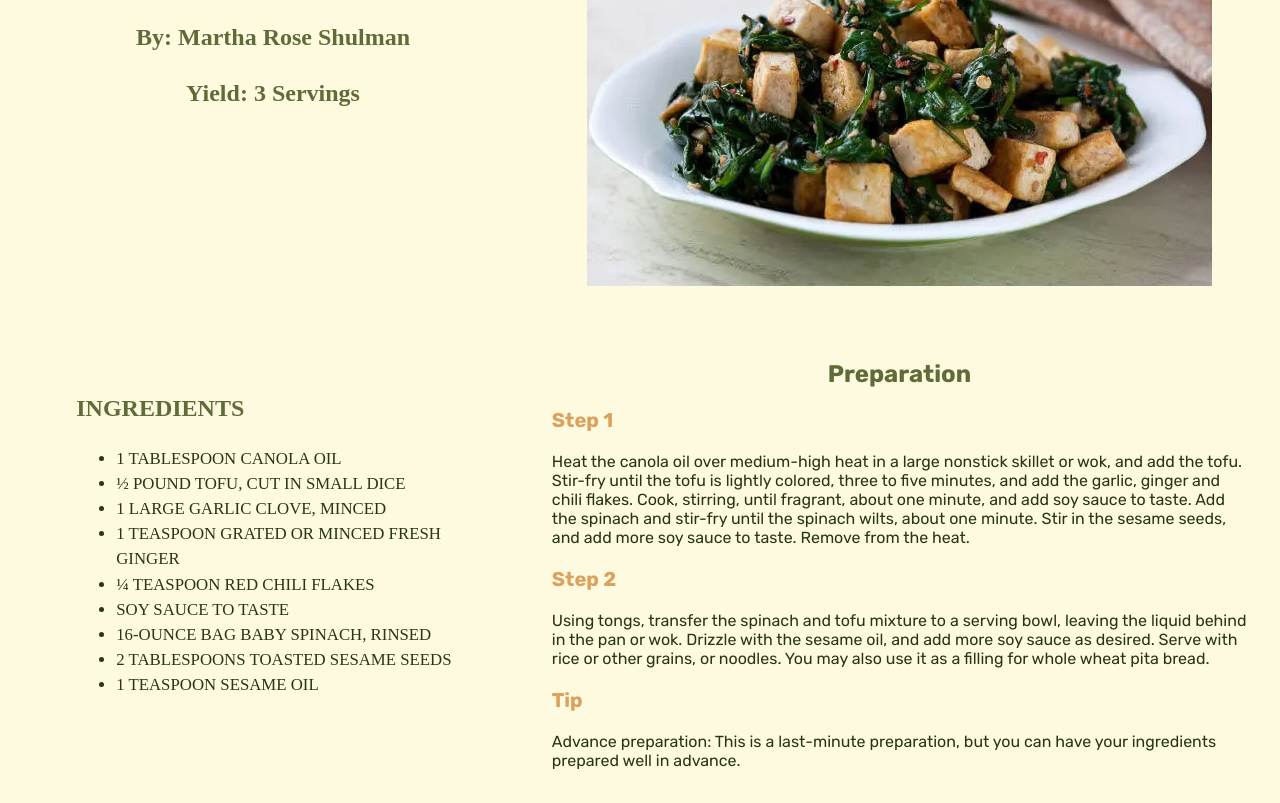
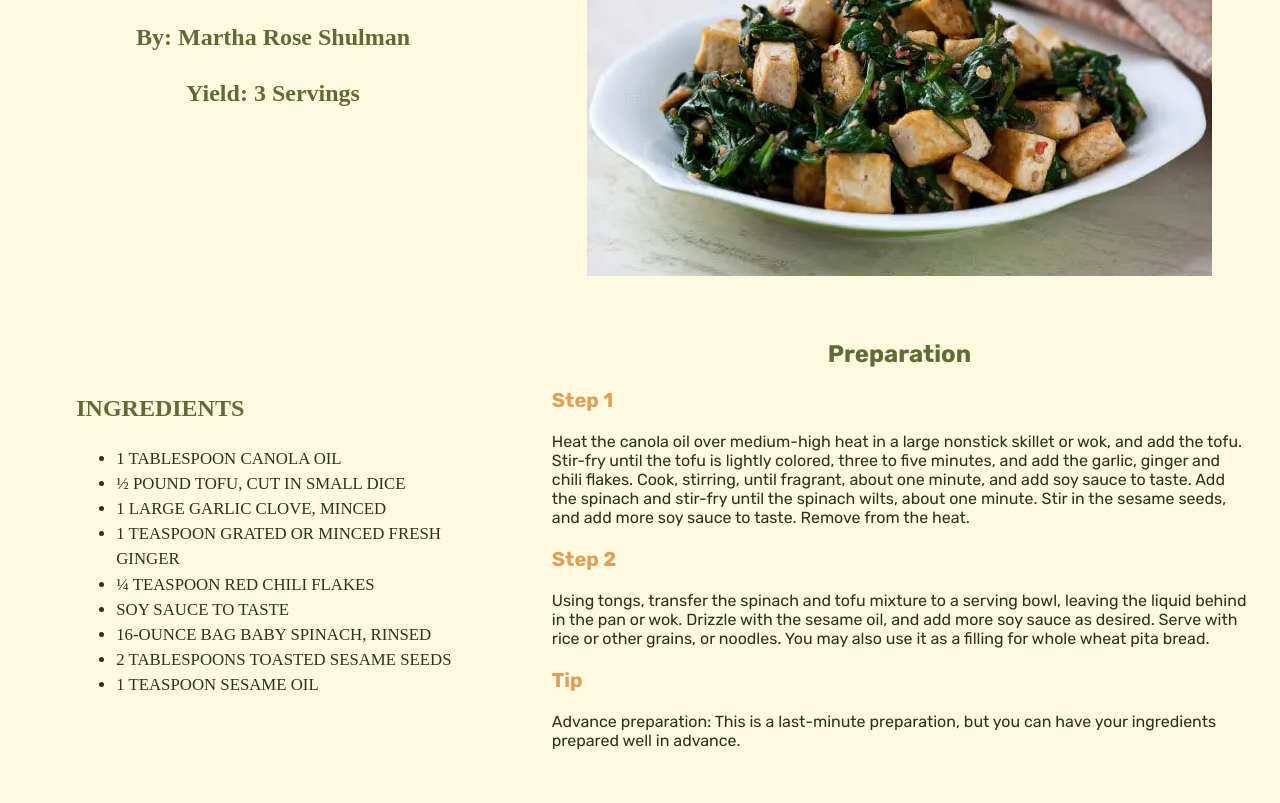
Before and after one commit to b3davis/exercise7, a plain HTML site: page index.html in a window 1280 px wide. Shown: the part 163-966 px from the top of the page. Drawn offline with Linux system fonts and the light colour scheme; a web font is replaced by a local one.

Commit message:
final test

```diff
--- a/index.html
+++ b/index.html
@@ -40,7 +40,7 @@
         float: right;
         clear: none;
         margin-right: 25px;
-        margin-top: 25px;
+        margin-top: 15px;
         padding-bottom: 25px;
         font-family: "Rubik", sans-serif;
       }
```
